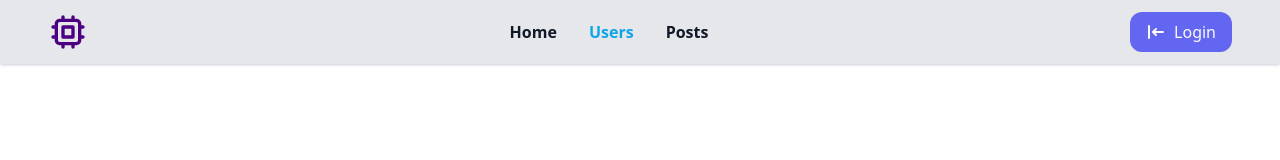
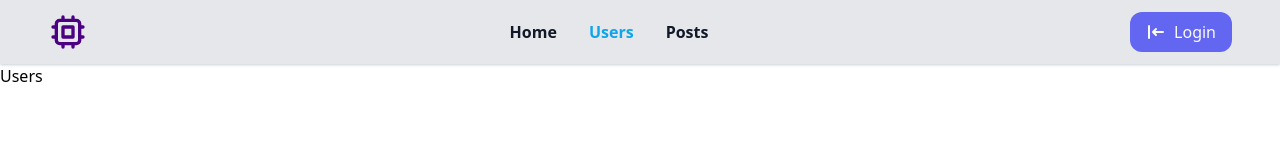
Before and after one commit to atroopa/vue3-spa, a Vue app: page /users in a window 1280 px wide. Shown: the top 160 px of the page. Built offline with nearby package versions, Linux system fonts and the light colour scheme.

Commit message:
make user page

```diff
--- a/src/App.vue
+++ b/src/App.vue
@@ -5,6 +5,7 @@
 
 <script>
 import Header from './components/Header.vue'
+
 export default {
   name: 'App',
   components: {
--- a/src/components/Header.vue
+++ b/src/components/Header.vue
@@ -69,6 +69,7 @@
     </nav>
   </header>
 </template>
+
 <script>
 export default {
   // eslint-disable-next-line vue/multi-word-component-names
@@ -80,6 +81,7 @@ export default {
   }
 }
 </script>
+
 <style scoped>
   /* Your CSS styles for active links */
   .text-indigo-500 {
--- /dev/null
+++ b/src/pages/users/index.vue
@@ -0,0 +1,13 @@
+<template>
+    <div>
+        <h1>Users</h1>
+    </div>
+</template>
+<script>
+export default {
+
+}
+</script>
+<style lang="">
+
+</style>
--- a/src/router/index.js
+++ b/src/router/index.js
@@ -1,11 +1,17 @@
 import { createRouter, createWebHistory } from 'vue-router'
 import Home from '../pages/Home.vue'
+import IndexUser from '../pages/users/index.vue'
 
 const routes = [
   {
     path: '/',
     name: 'home',
     component: Home
+  },
+  {
+    path: '/users',
+    name: 'users',
+    component: IndexUser
   }
 ]
 
--- a/vue.config.js
+++ b/vue.config.js
@@ -1,4 +1,5 @@
 const { defineConfig } = require('@vue/cli-service')
 module.exports = defineConfig({
-  transpileDependencies: true
+  transpileDependencies: true,
+  lintOnSave: false
 })
```
